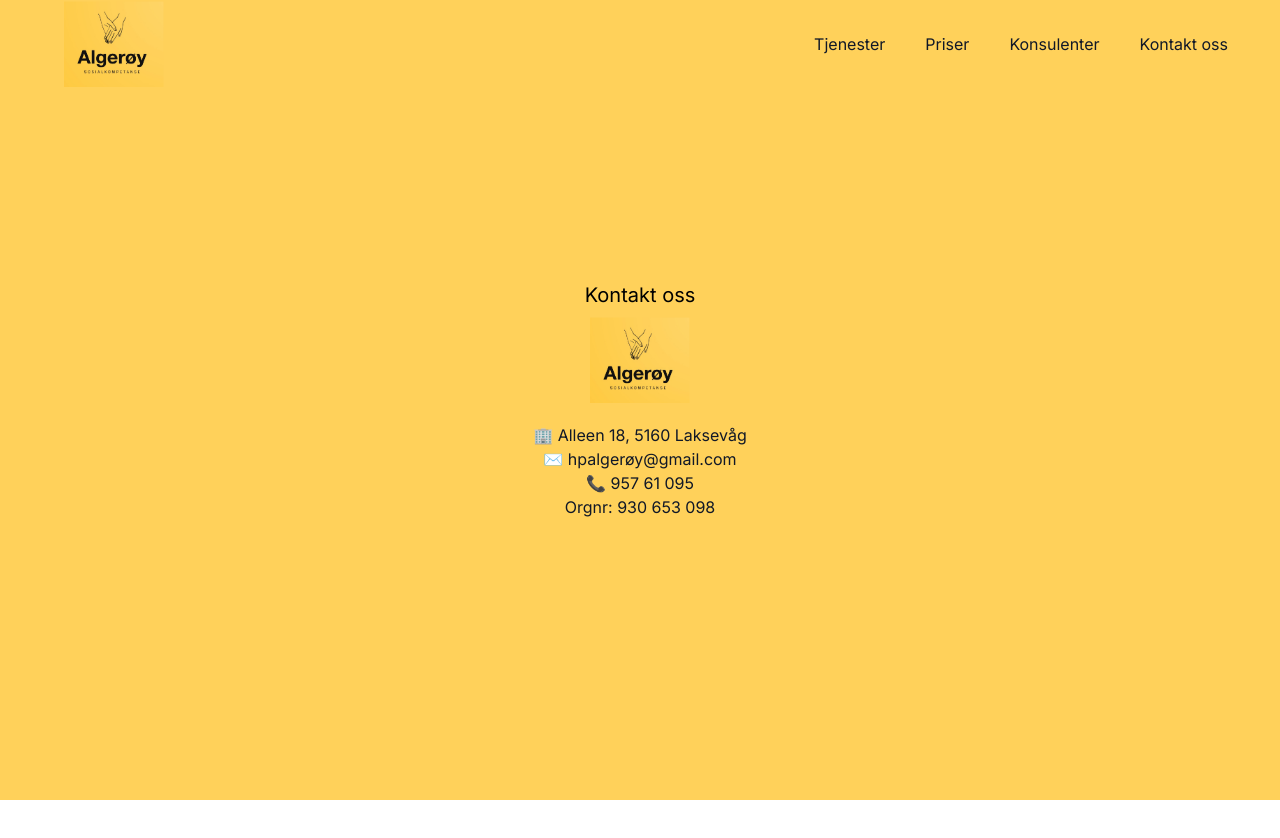
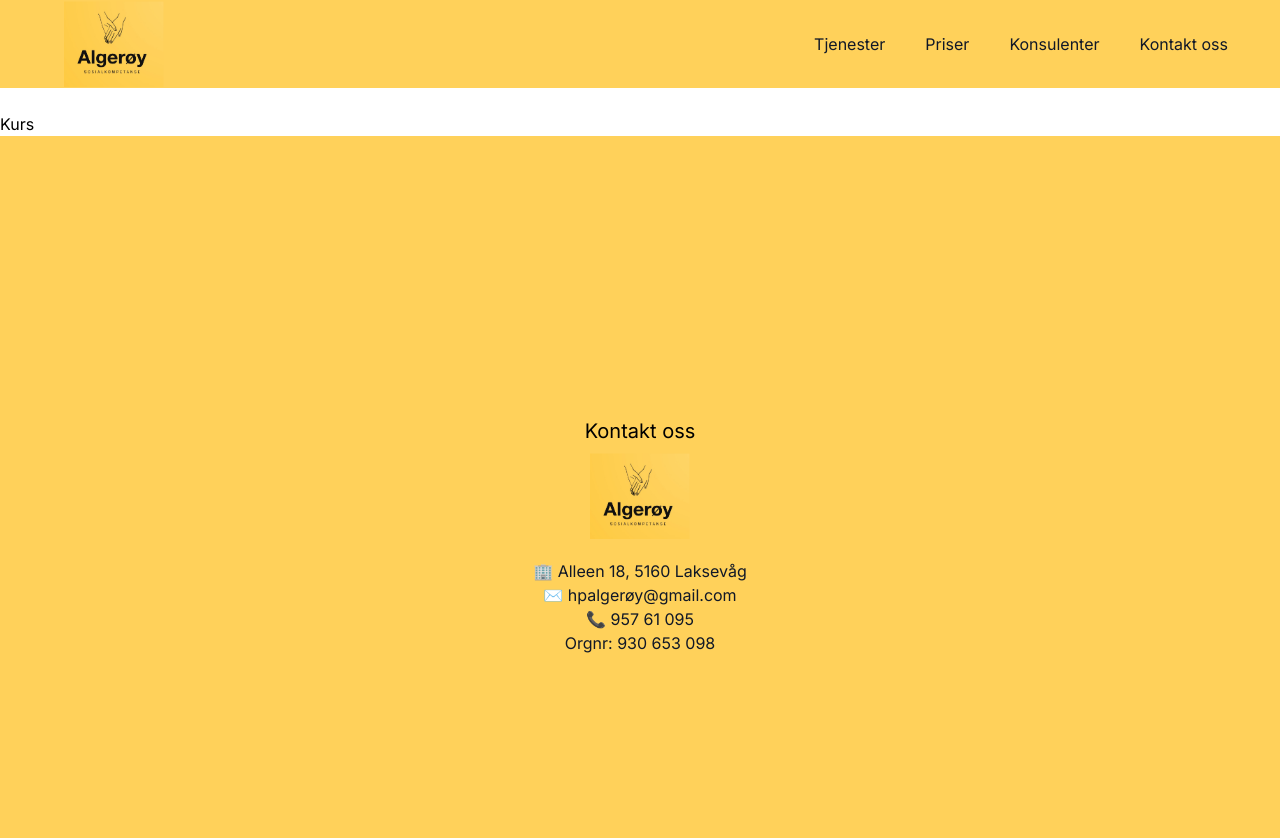
Before and after one commit to tjommilaskus/Sosionom, a Next.js app: page /Tjenester in a window 1280 px wide. Shown: the top 838 px of the page. Before the commit the page ends 800 px from the top, so only its background shows below. Built offline with nearby package versions, Linux system fonts and the light colour scheme.

Commit message:
hansi fix padding

```diff
--- a/app/Konsulenter/hansi.tsx
+++ b/app/Konsulenter/hansi.tsx
@@ -45,7 +45,7 @@ export function Hansi() {
       </div>
 
       <p className="mt-10 tracking-widest text-gray-500 md:text-lg">Erfaring</p>
-      <div className="flex">
+      <div className="flex p-2">
         <p className="text-sm p-3 text-gray-500">
           Hans Petter Algerøy har erfaring innenfor faglig veiledning og
           undervisning. Han har tidligere arbeidet i stillinger som
--- /dev/null
+++ b/app/Tjenester/kurs.tsx
@@ -0,0 +1,9 @@
+import React from "react";
+
+export default function Kurs() {
+  return (
+    <div className="mt-28">
+      <h1>Kurs</h1>
+    </div>
+  );
+}
--- a/app/Tjenester/page.tsx
+++ b/app/Tjenester/page.tsx
@@ -1,5 +1,6 @@
 import { Navbar } from "../components/Navbar";
 import { Kontaktinfo } from "../components/Kontaktinfo";
+import Kurs from "./kurs";
 
 import React from "react";
 
@@ -7,6 +8,7 @@ export default function Tjenester() {
   return (
     <div>
       <Navbar />
+      <Kurs />
       <Kontaktinfo />
     </div>
   );
--- a/app/components/Hero.tsx
+++ b/app/components/Hero.tsx
@@ -6,7 +6,7 @@ export function Hero() {
     <section className="grid lg:grid-cols-2 p-0 m-0">
       <div className="p-0 m-0">
         <div className="flex flex-col justify-center items-start p-0 m-0">
-          <h1 className="pt-8 pl-4 lg:text-xl text-xl text-gray-700">
+          <h1 className="pt-8 pl-4 lg:text-xl text-xl text-gray-700 p-2">
             Vi tilbyr assistanse dersom du kjenner deg igjen i noen av disse
             problemstillingene:
           </h1>
```
